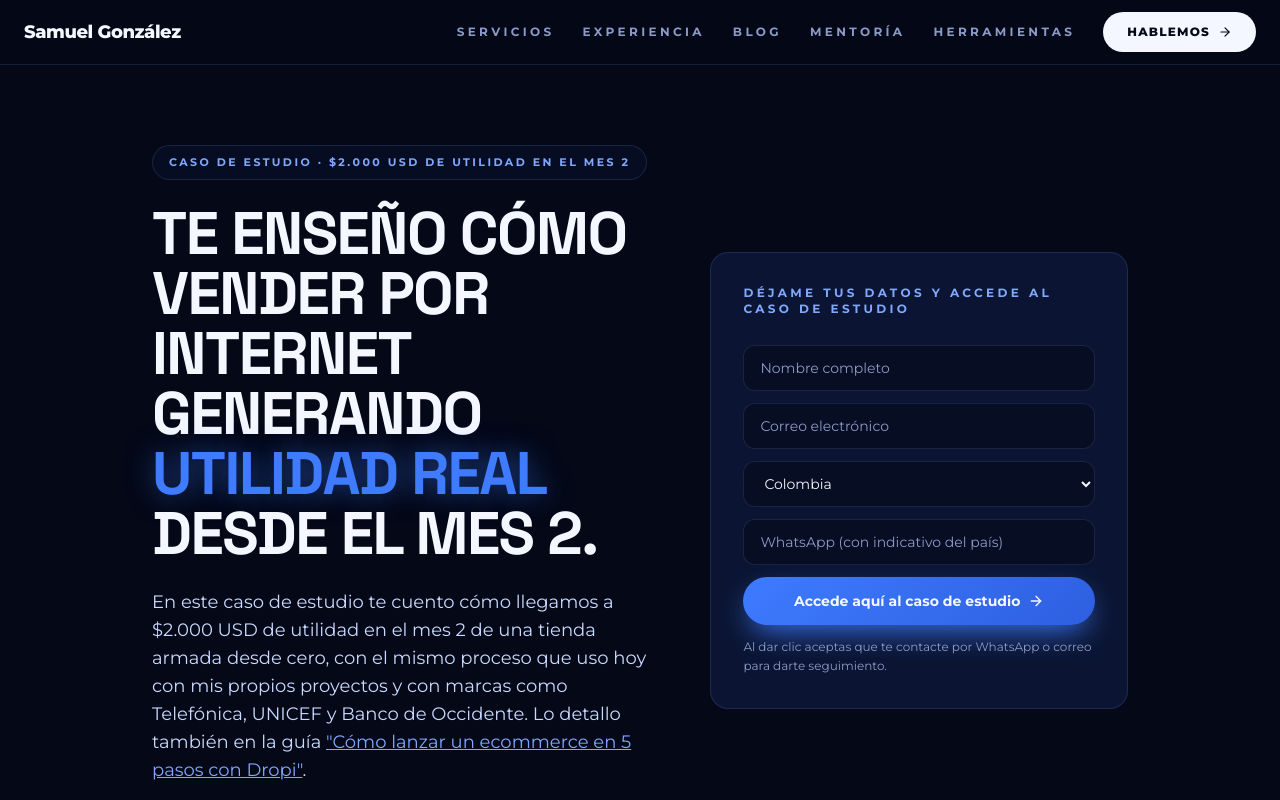
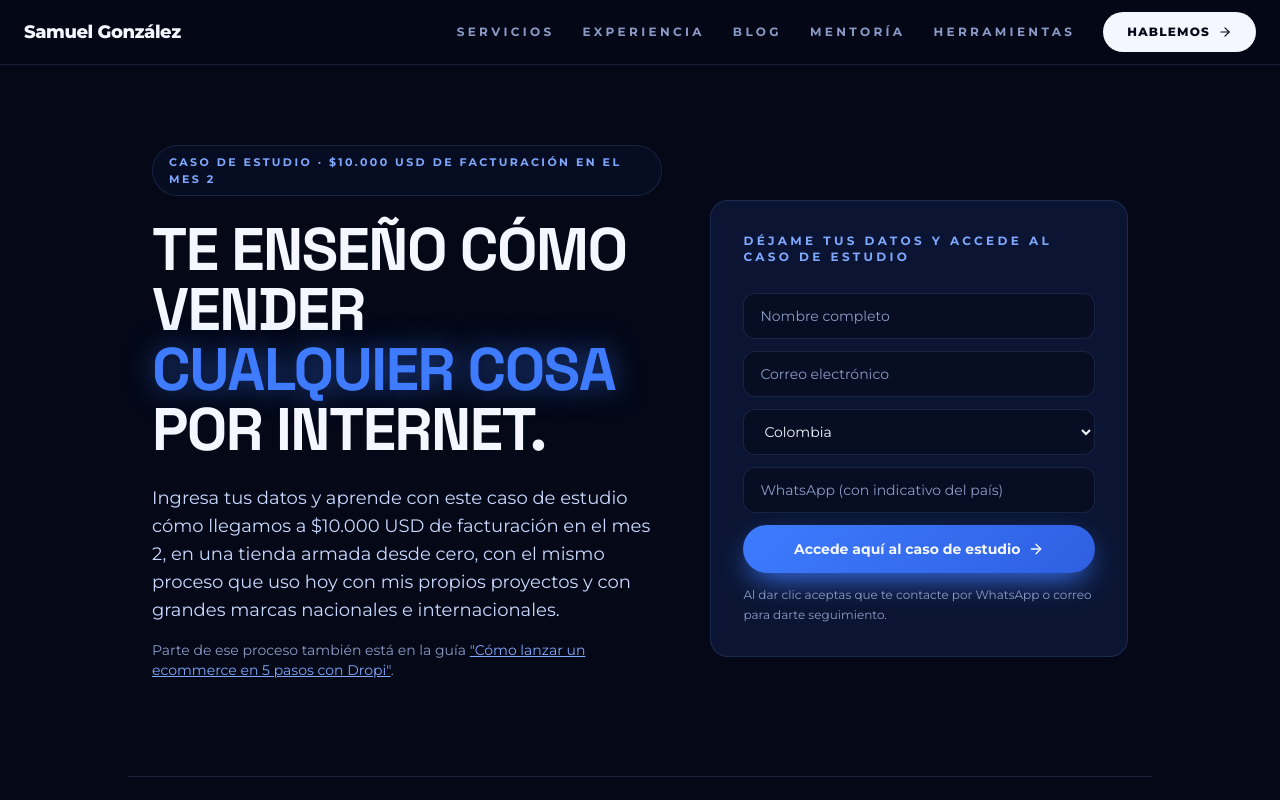
Before and after one commit to samigonza3/portafolio-2027, a React (Vite) app: page /mentoria-dropshipping in a window 1280 px wide. Shown: the top 800 px of the page. Built offline with nearby package versions, Linux system fonts and the light colour scheme.

Commit message:
Actualiza el hero: vender cualquier cosa por internet, caso de estudio de 10000 USD

```diff
--- a/src/components/DropshippingMentoria.tsx
+++ b/src/components/DropshippingMentoria.tsx
@@ -383,17 +383,19 @@ export default function DropshippingMentoria() {
       <section className="max-w-5xl mx-auto px-6 pt-20 pb-16">
         <div className="grid lg:grid-cols-[1.1fr_0.9fr] gap-12 items-center">
           <div className="text-center lg:text-left">
-            <span className="eyebrow">Caso de estudio · $2.000 USD de utilidad en el mes 2</span>
+            <span className="eyebrow">Caso de estudio · $10.000 USD de facturación en el mes 2</span>
             <h1 className="display-xl text-4xl sm:text-5xl md:text-6xl mt-6 mb-6">
-              Te enseño cómo vender por internet
+              Te enseño cómo vender <span className="glow">cualquier cosa</span>
               <br />
-              generando <span className="glow">utilidad real</span> desde el mes 2.
+              por internet.
             </h1>
-            <p className="text-ice text-lg mb-8">
-              En este caso de estudio te cuento cómo llegamos a $2.000 USD de utilidad en el mes 2
-              de una tienda armada desde cero, con el mismo proceso que uso hoy con mis propios
-              proyectos y con marcas como Telefónica, UNICEF y Banco de Occidente. Lo detallo
-              también en la guía{' '}
+            <p className="text-ice text-lg mb-4">
+              Ingresa tus datos y aprende con este caso de estudio cómo llegamos a $10.000 USD de
+              facturación en el mes 2, en una tienda armada desde cero, con el mismo proceso que
+              uso hoy con mis propios proyectos y con grandes marcas nacionales e internacionales.
+            </p>
+            <p className="text-muted text-sm mb-8">
+              Parte de ese proceso también está en la guía{' '}
               <Link
                 to="/blog/ecommerce-en-5-pasos-con-dropi"
                 className="text-star-light underline hover:text-frost"
```
